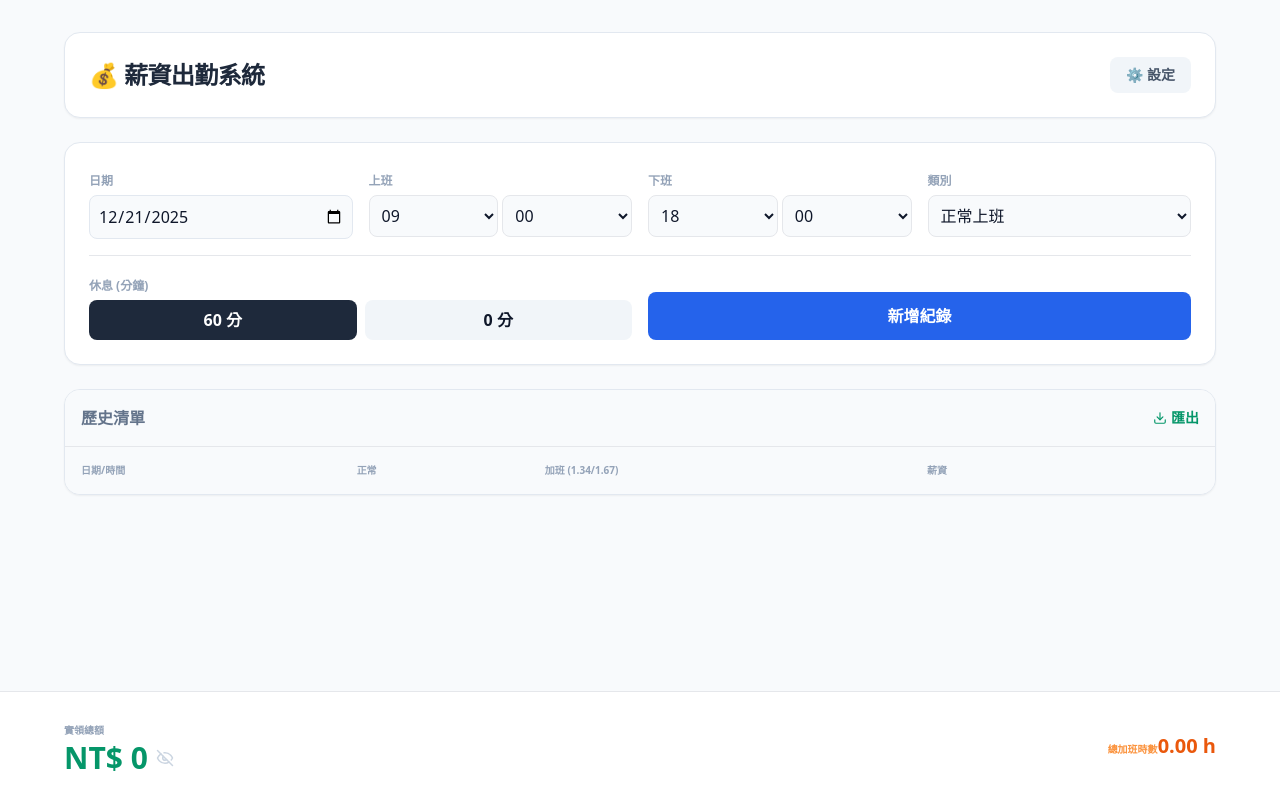
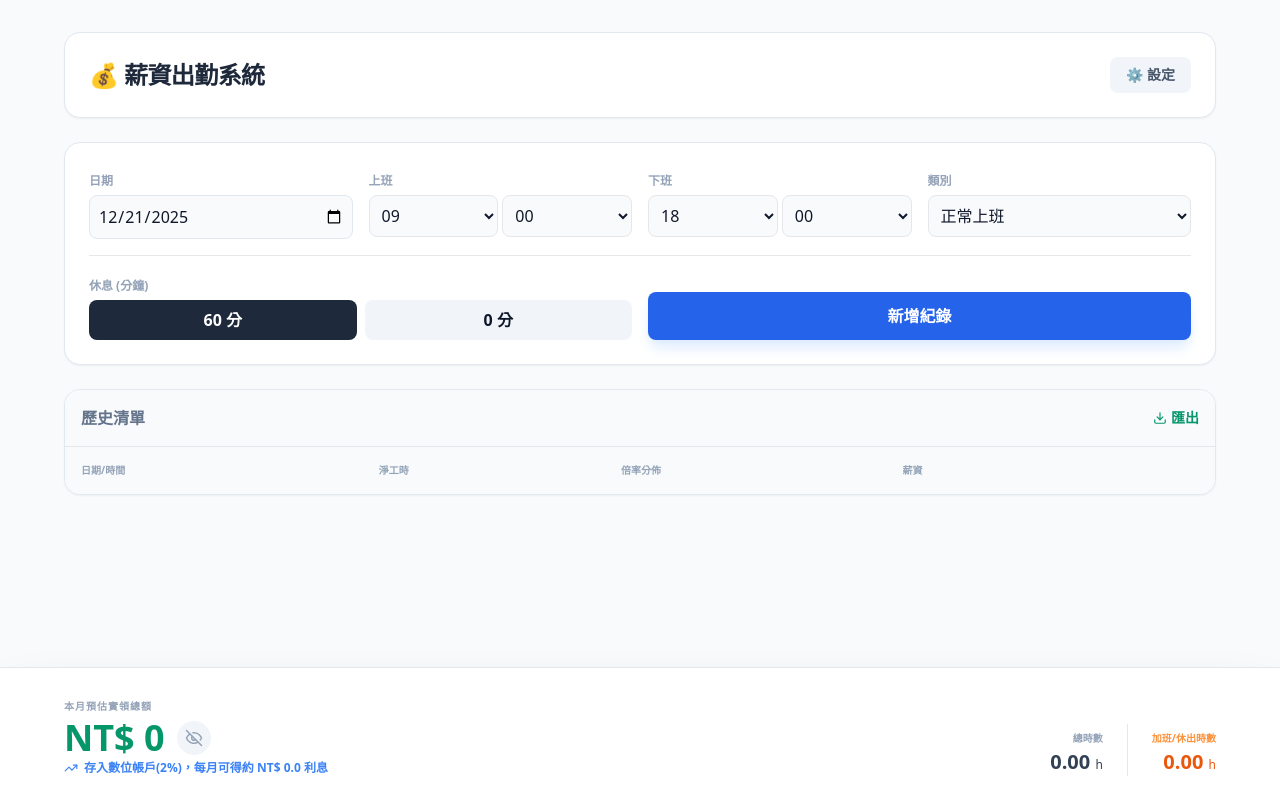
Before and after one commit to Chung0221/salary-tracker, a React (Vite) app: page / in a window 1280 px wide. Built offline with nearby package versions, Linux system fonts and the light colour scheme.

Commit message:
Update App.jsx

```diff
--- a/App.jsx
+++ b/App.jsx
@@ -1,10 +1,10 @@
 import React, { useState, useEffect } from 'react';
-import { Download, Plus, Trash2, Calendar, Archive, FileSpreadsheet, Table, CheckCircle2, Eye, EyeOff, Copy, Clock, Coffee, AlertTriangle } from 'lucide-react';
+import { Download, Plus, Trash2, Calendar, Archive, FileSpreadsheet, Table, CheckCircle2, Eye, EyeOff, Copy, Clock, Coffee, AlertTriangle, TrendingUp } from 'lucide-react';
 
 const SalaryTracker = () => {
   const [records, setRecords] = useState([]);
   const [settings, setSettings] = useState({
-    hourlyRate: 200,
+    hourlyRate: 200, // 維持原本的 200，方便其他使用者
     overtimeRate1: 1.34,
     overtimeRate2: 1.67,
     settlementDay: 25
@@ -13,7 +13,7 @@ const SalaryTracker = () => {
   const [showSettings, setShowSettings] = useState(false);
   const [showExportModal, setShowExportModal] = useState(false);
   const [showDeleteModal, setShowDeleteModal] = useState(false);
-  const [showDeleteAllModal, setShowDeleteAllModal] = useState(false); // 新增：一鍵刪除彈窗控制
+  const [showDeleteAllModal, setShowDeleteAllModal] = useState(false);
   const [showSalary, setShowSalary] = useState(true);
   const [lastAddedInfo, setLastAddedInfo] = useState(null);
   const [deleteTarget, setDeleteTarget] = useState(null);
@@ -52,10 +52,25 @@ const SalaryTracker = () => {
 
     let totalMinutes = (outH * 60 + outM) - (inH * 60 + inM) - (Number(breakMinutes) || 0);
     if (totalMinutes < 0) totalMinutes = 0;
-    const totalHours = totalMinutes / 60;
+    const netHours = totalMinutes / 60;
 
-    const regularHours = Math.min(totalHours, 8);
-    const overtimeTotal = Math.max(totalHours - 8, 0);
+    // 休息日出勤 (休出) 邏輯
+    if (note === '休出') {
+      const ot1 = Math.min(netHours, 2);
+      const ot2 = Math.min(Math.max(netHours - 2, 0), 6);
+      const pay = Math.round((ot1 * settings.hourlyRate * 1.34) + (ot2 * settings.hourlyRate * 1.67));
+
+      return {
+        regularHours: 0,
+        overtimeTotal: netHours,
+        overtime1: ot1,
+        overtime2: ot2,
+        salary: pay
+      };
+    }
+
+    const regularHours = Math.min(netHours, 8);
+    const overtimeTotal = Math.max(netHours - 8, 0);
     const overtime1 = Math.min(overtimeTotal, 2);
     const overtime2 = Math.max(overtimeTotal - 2, 0);
 
@@ -95,7 +110,6 @@ const SalaryTracker = () => {
     setTimeout(() => setLastAddedInfo(null), 3000);
   };
 
-  // 一鍵刪除所有資料函數
   const deleteAllRecords = () => {
     setRecords([]);
     saveData([], null);
@@ -110,6 +124,8 @@ const SalaryTracker = () => {
     regTotal: acc.regTotal + (r.regularHours || 0)
   }), { salary: 0, ot1: 0, ot2: 0, otTotal: 0, regTotal: 0 });
 
+  const estMonthlyInterest = (totals.salary * 0.02) / 12;
+
   const copyForSheets = () => {
     if (records.length === 0) return alert('目前沒有資料');
     let tsv = "日期\t上班\t下班\t休息\t正常工時\t總加班\t薪資\t備註\n";
@@ -122,7 +138,7 @@ const SalaryTracker = () => {
   };
 
   return (
-    <div className="min-h-screen bg-slate-50 p-4 md:p-8 pb-40 text-slate-900 font-sans">
+    <div className="min-h-screen bg-slate-50 p-4 md:p-8 pb-48 text-slate-900 font-sans">
       <div className="max-w-6xl mx-auto space-y-6">
         <div className="bg-white rounded-2xl shadow-sm border border-slate-200 p-6 flex justify-between items-center">
           <h1 className="text-2xl font-black text-slate-800 tracking-tight">💰 薪資出勤系統</h1>
@@ -130,17 +146,13 @@ const SalaryTracker = () => {
         </div>
 
         {showSettings && (
-          <div className="p-4 bg-blue-50 rounded-xl border border-blue-100 space-y-4">
+          <div className="p-4 bg-blue-50 rounded-xl border border-blue-100 space-y-4 shadow-inner">
             <div>
                 <label className="text-xs font-bold text-blue-600 block mb-1">時薪 (NT$)：</label>
                 <input type="number" value={settings.hourlyRate} onChange={e => {const s={...settings, hourlyRate:Number(e.target.value)}; setSettings(s); saveData(null, s);}} className="p-2 rounded-lg border bg-white w-full max-w-[200px]"/>
             </div>
-            {/* 新增：一鍵刪除按鈕 */}
             <div className="border-t border-blue-100 pt-3">
-                <button
-                  onClick={() => setShowDeleteAllModal(true)}
-                  className="flex items-center gap-2 text-red-500 text-xs font-bold hover:bg-red-50 p-2 rounded-lg transition-colors"
-                >
+                <button onClick={() => setShowDeleteAllModal(true)} className="flex items-center gap-2 text-red-500 text-xs font-bold hover:bg-red-50 p-2 rounded-lg transition-colors">
                     <Trash2 size={14}/> 清空所有歷史紀錄
                 </button>
             </div>
@@ -180,6 +192,7 @@ const SalaryTracker = () => {
               <span className="text-xs font-bold text-slate-400">類別</span>
               <select value={newRecord.note} onChange={e => setNewRecord({...newRecord, note: e.target.value})} className="w-full p-2 bg-slate-50 rounded-lg border">
                 <option value="">正常上班</option>
+                <option value="休出">休息日 (休出)</option>
                 <option value="雙薪">雙薪</option>
                 <option value="病假">病假</option>
               </select>
@@ -197,9 +210,9 @@ const SalaryTracker = () => {
                 ))}
               </div>
             </div>
-            <button onClick={addRecord} className="w-full bg-blue-600 text-white py-3 rounded-lg font-black mt-auto">新增紀錄</button>
+            <button onClick={addRecord} className="w-full bg-blue-600 text-white py-3 rounded-lg font-black mt-auto hover:bg-blue-700 transition-colors shadow-lg shadow-blue-100">新增紀錄</button>
           </div>
-          {lastAddedInfo && <div className="text-emerald-600 text-xs font-bold">{lastAddedInfo}</div>}
+          {lastAddedInfo && <div className="text-emerald-600 text-xs font-bold flex items-center gap-1"><CheckCircle2 size={12}/>{lastAddedInfo}</div>}
         </div>
 
         {/* 列表區域 */}
@@ -213,24 +226,30 @@ const SalaryTracker = () => {
               <thead className="text-[10px] text-slate-400 bg-slate-50 font-black uppercase">
                 <tr>
                   <th className="p-4">日期/時間</th>
-                  <th className="p-4">正常</th>
-                  <th className="p-4">加班 (1.34/1.67)</th>
+                  <th className="p-4">淨工時</th>
+                  <th className="p-4">倍率分佈</th>
                   <th className="p-4">薪資</th>
                   <th className="p-4"></th>
                 </tr>
               </thead>
               <tbody>
                 {records.map(r => (
-                  <tr key={r.id} className="border-b group hover:bg-slate-50">
+                  <tr key={r.id} className="border-b group hover:bg-slate-50 transition-colors">
                     <td className="p-4">
                       <div className="text-sm font-bold">{r.date}</div>
-                      <div className="text-[10px] text-slate-400">{r.checkIn}-{r.checkOut} ({r.breakMinutes}m) {r.note && <span className="text-blue-500">[{r.note}]</span>}</div>
+                      <div className="text-[10px] text-slate-400">{r.checkIn}-{r.checkOut} ({r.breakMinutes}m) {r.note && <span className="text-blue-500 font-bold">[{r.note}]</span>}</div>
                     </td>
-                    <td className="p-4 text-sm">{(r.regularHours || 0).toFixed(2)}h</td>
-                    <td className="p-4 text-sm text-orange-600 font-bold">{(r.overtime1 || 0).toFixed(2)} / {(r.overtime2 || 0).toFixed(2)}</td>
+                    <td className="p-4 text-sm font-medium">{(r.overtimeTotal + r.regularHours).toFixed(2)}h</td>
+                    <td className="p-4 text-xs text-slate-500">
+                      {r.note === '休出' ? (
+                        <span><span className="text-orange-600 font-bold">1.34:</span> {r.overtime1}h / <span className="text-orange-600 font-bold">1.67:</span> {r.overtime2}h</span>
+                      ) : (
+                        <span>正: {r.regularHours}h / 加: {r.overtimeTotal.toFixed(1)}h</span>
+                      )}
+                    </td>
                     <td className="p-4 text-sm font-black text-emerald-600">NT$ {r.salary?.toLocaleString()}</td>
                     <td className="p-4 text-right">
-                      <button onClick={() => {setDeleteTarget(r); setShowDeleteModal(true)}} className="text-slate-300 hover:text-red-500"><Trash2 size={16}/></button>
+                      <button onClick={() => {setDeleteTarget(r); setShowDeleteModal(true)}} className="text-slate-300 hover:text-red-500 transition-colors"><Trash2 size={16}/></button>
                     </td>
                   </tr>
                 ))}
@@ -241,27 +260,42 @@ const SalaryTracker = () => {
       </div>
 
       {/* 底部總計列 */}
-      <div className="fixed bottom-0 left-0 right-0 bg-white/90 backdrop-blur-md border-t p-6 z-40">
-        <div className="max-w-6xl mx-auto flex justify-between items-center">
-          <div>
-            <span className="text-[10px] text-slate-400 font-black uppercase">實領總額</span>
-            <div className="flex items-center gap-2">
-              <span className="text-3xl font-black text-emerald-600">{showSalary ? `NT$ ${totals.salary.toLocaleString()}` : 'NT$ ****'}</span>
-              <button onClick={() => setShowSalary(!showSalary)} className="text-slate-300">{showSalary ? <EyeOff size={18}/> : <Eye size={18}/>}</button>
+      <div className="fixed bottom-0 left-0 right-0 bg-white/90 backdrop-blur-md border-t p-6 z-40 shadow-2xl">
+        <div className="max-w-6xl mx-auto flex flex-wrap justify-between items-end gap-4">
+          <div className="space-y-1">
+            <span className="text-[10px] text-slate-400 font-black uppercase tracking-widest leading-loose">本月預估實領總額</span>
+            <div className="flex items-center gap-3">
+              <span className="text-4xl font-black text-emerald-600 leading-none">{showSalary ? `NT$ ${totals.salary.toLocaleString()}` : 'NT$ ****'}</span>
+              <button onClick={() => setShowSalary(!showSalary)} className="p-2 bg-slate-100 rounded-full text-slate-400 hover:text-slate-600 transition-all">
+                {showSalary ? <EyeOff size={18}/> : <Eye size={18}/>}
+              </button>
             </div>
+            {showSalary && (
+              <div className="flex items-center gap-1.5 text-xs font-bold text-blue-500 mt-2">
+                <TrendingUp size={14}/>
+                <span>存入數位帳戶(2%)，每月可得約 NT$ {estMonthlyInterest.toFixed(1)} 利息</span>
+              </div>
+            )}
           </div>
-          <div className="text-right">
-              <span className="text-[10px] text-orange-400 font-black uppercase">總加班時數</span>
-              <span className="text-xl font-black text-orange-600">{totals.otTotal.toFixed(2)} h</span>
+
+          <div className="flex gap-6">
+            <div className="text-right">
+                <span className="text-[10px] text-slate-400 font-black uppercase">總時數</span>
+                <div className="text-xl font-black text-slate-700">{(totals.regTotal + totals.otTotal).toFixed(2)} <span className="text-xs font-normal">h</span></div>
+            </div>
+            <div className="text-right border-l pl-6">
+                <span className="text-[10px] text-orange-400 font-black uppercase">加班/休出時數</span>
+                <div className="text-xl font-black text-orange-600">{totals.otTotal.toFixed(2)} <span className="text-xs font-normal">h</span></div>
+            </div>
           </div>
         </div>
       </div>
 
       {/* 單筆刪除確認彈窗 */}
       {showDeleteModal && (
-        <div className="fixed inset-0 bg-slate-900/60 flex items-center justify-center z-50 p-4">
-          <div className="bg-white p-8 rounded-3xl max-w-xs w-full">
-            <h3 className="font-black text-center mb-6">確定刪除？</h3>
+        <div className="fixed inset-0 bg-slate-900/60 flex items-center justify-center z-50 p-4 backdrop-blur-sm">
+          <div className="bg-white p-8 rounded-3xl max-w-xs w-full shadow-2xl">
+            <h3 className="font-black text-center mb-6">確定刪除此筆紀錄？</h3>
             <div className="flex gap-3">
               <button onClick={() => {
                 const updated = records.filter(r => r.id !== deleteTarget.id);
@@ -275,18 +309,18 @@ const SalaryTracker = () => {
         </div>
       )}
 
-      {/* 全域刪除確認彈窗 (新增) */}
+      {/* 全域刪除確認彈窗 */}
       {showDeleteAllModal && (
-        <div className="fixed inset-0 bg-slate-900/60 flex items-center justify-center z-50 p-4">
-          <div className="bg-white p-8 rounded-3xl max-w-xs w-full border-t-8 border-red-500">
+        <div className="fixed inset-0 bg-slate-900/60 flex items-center justify-center z-50 p-4 backdrop-blur-sm">
+          <div className="bg-white p-8 rounded-3xl max-w-xs w-full border-t-8 border-red-500 shadow-2xl">
             <div className="flex justify-center mb-4 text-red-500">
                 <AlertTriangle size={48} />
             </div>
             <h3 className="font-black text-center text-lg mb-2">危險操作！</h3>
-            <p className="text-slate-500 text-sm text-center mb-6">確定要清空所有薪資紀錄嗎？<br/>這會清除所有利息試算的基底數據且無法復原。</p>
+            <p className="text-slate-500 text-sm text-center mb-6">確定要清空所有紀錄嗎？<br/>這會清除所有利息數據且無法復原。</p>
             <div className="flex flex-col gap-2">
               <button onClick={deleteAllRecords} className="w-full py-3 bg-red-500 text-white rounded-xl font-black">是的，全部刪除</button>
-              <button onClick={() => setShowDeleteAllModal(false)} className="w-full py-3 bg-slate-100 rounded-xl font-bold text-slate-400">我再想想 (取消)</button>
+              <button onClick={() => setShowDeleteAllModal(false)} className="w-full py-3 bg-slate-100 rounded-xl font-bold text-slate-400">取消</button>
             </div>
           </div>
         </div>
@@ -294,9 +328,13 @@ const SalaryTracker = () => {
 
       {/* 匯出彈窗 */}
       {showExportModal && (
-        <div className="fixed inset-0 bg-slate-900/60 backdrop-blur-sm flex items-center justify-center z-50">
+        <div className="fixed inset-0 bg-slate-900/60 backdrop-blur-md flex items-center justify-center z-50">
           <div className="bg-white rounded-3xl p-8 max-w-sm w-full shadow-2xl">
-            <h3 className="text-xl font-black mb-6 text-center">匯出資料</h3>
+            <div className="flex justify-center mb-4 text-emerald-500">
+              <FileSpreadsheet size={48} />
+            </div>
+            <h3 className="text-xl font-black mb-2 text-center">匯出資料</h3>
+            <p className="text-slate-400 text-sm text-center mb-6">點擊下方按鈕將資料複製到剪貼簿，即可貼至 Google Sheets。</p>
             <button onClick={copyForSheets} className="w-full py-4 bg-emerald-600 text-white rounded-2xl font-black flex items-center justify-center gap-3">
               <Copy size={20}/> 複製到剪貼簿
             </button>
```
